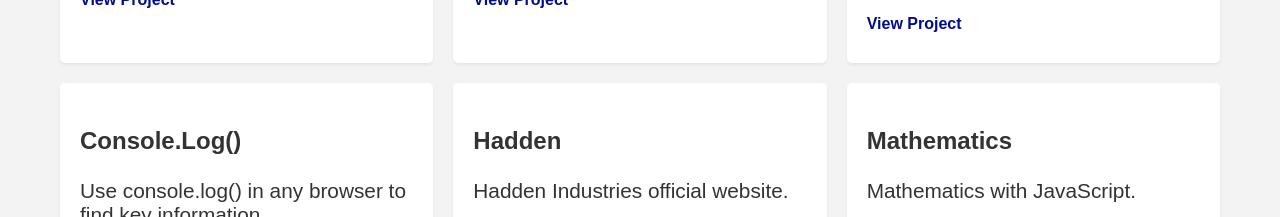
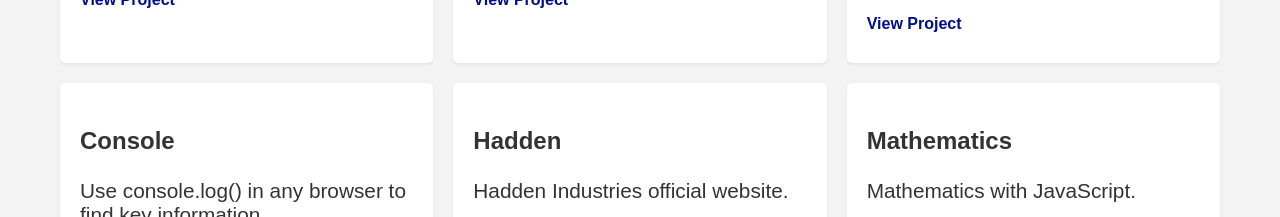
Before and after one commit to kironroy/kironroy-react, a React (Create React App) app: page / in a window 1280 px wide. Shown: the part 1140-1357 px from the top of the page. Built offline with nearby package versions, Linux system fonts and the light colour scheme; a web font is replaced by a local one.

Commit message:
Update Portfolio.js
+ Changed title to Console.

```diff
--- a/src/components/Portfolio.js
+++ b/src/components/Portfolio.js
@@ -10,7 +10,7 @@ const projects = [
   },
   {
     id: 3,
-    title: 'Console.Log()',
+    title: 'Console',
     description: 'Use console.log() in any browser to find key information.',
     link: 'https://js-console-log.netlify.app/',
   },
```
